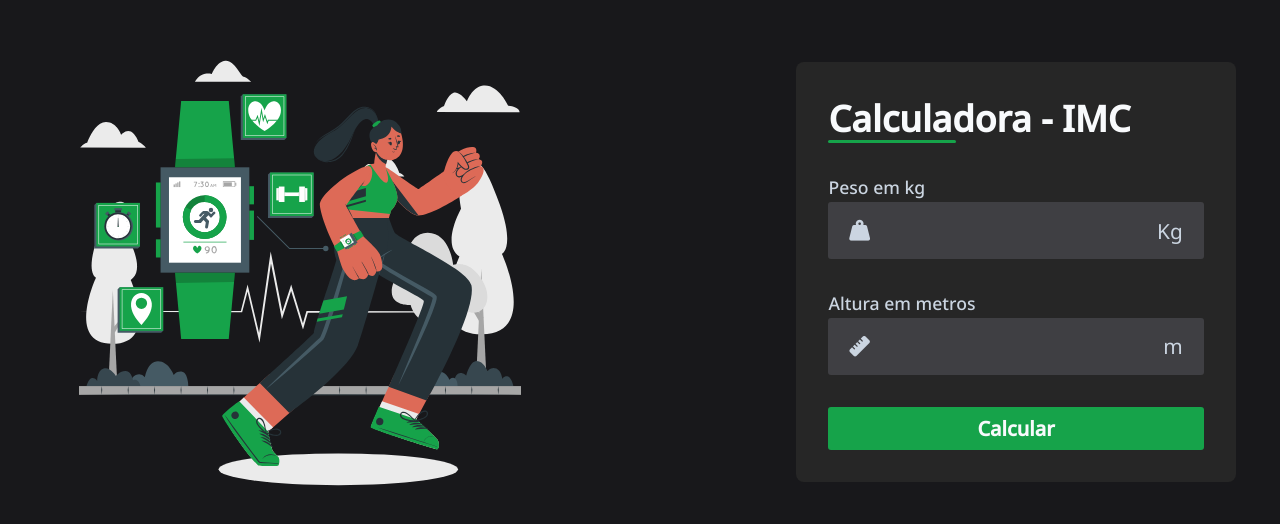
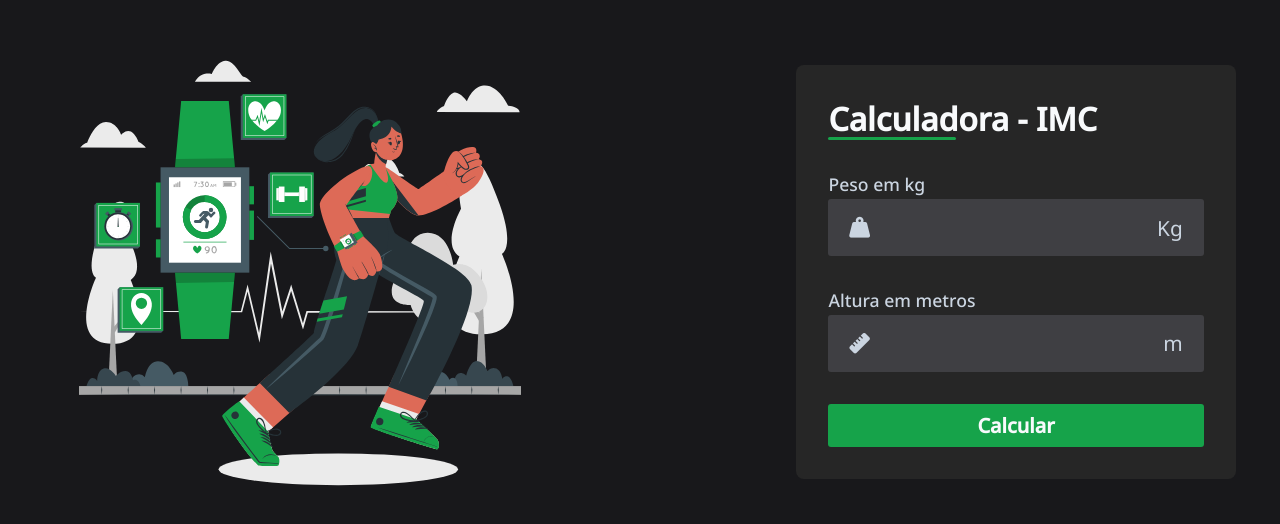
Before and after one commit to angelalvess/calculadora-imc, a plain HTML site: page index.html in a window 1280 px wide. Shown: the part 128-652 px from the top of the page. Drawn offline with Linux system fonts and the light colour scheme.

Commit message:
Update font size in title

```diff
--- a/assets/css/style.css
+++ b/assets/css/style.css
@@ -43,7 +43,7 @@ body {
 }
 
 #title {
-  font-size: 2.25rem;
+  font-size: 2rem;
   position: relative;
 }
 
```
